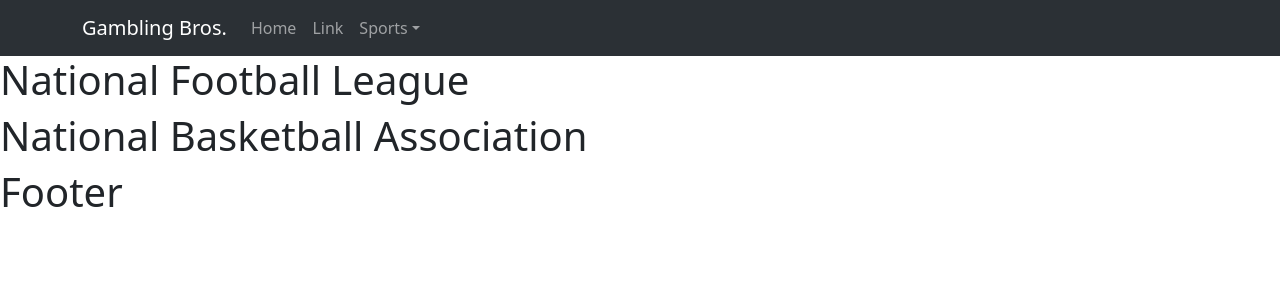
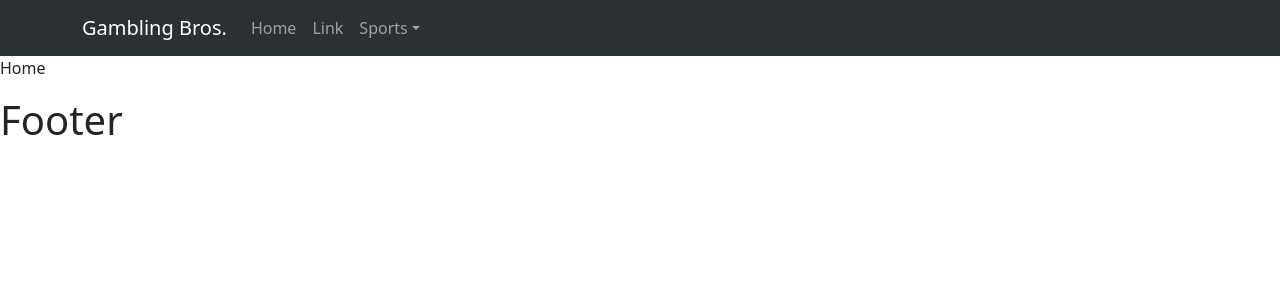
Before and after one commit to Sean-OConnor23/GamblingBros, a React (Vite) app: page / in a window 1280 px wide. Shown: the top 300 px of the page. Built offline with nearby package versions, Linux system fonts and the light colour scheme.

Commit message:
Finished setting up initial website structure

```diff
--- a/src/App.jsx
+++ b/src/App.jsx
@@ -1,18 +1,15 @@
 //import "./App.css";
-import { BrowserRouter } from 'react-router-dom';
-import NavigationBar from './components/NavigationBar'
-import Page from './components/Page'
+import NavigationBar from "./components/NavigationBar";
+import Page from "./components/Page";
+
 import 'bootstrap/dist/css/bootstrap.min.css';
 
 function App() {
   return (
-    <BrowserRouter>
-      <div>
-
-        <NavigationBar></NavigationBar>
-        <Page></Page>
-      </div>
-    </BrowserRouter>
+    <div>
+      <NavigationBar />
+      <Page />
+    </div>
   );
 }
 
--- /dev/null
+++ b/src/components/Bodies/Home.jsx
@@ -0,0 +1,7 @@
+export default function Home(){
+    return(
+        <div>
+            <p>Home</p>
+        </div>
+    );
+}
--- /dev/null
+++ b/src/components/Bodies/MLB.jsx
@@ -0,0 +1,3 @@
+export default function MLB(){
+    return(<h1>MLB</h1>);
+}
--- /dev/null
+++ b/src/components/Bodies/NBA.jsx
@@ -0,0 +1,3 @@
+export default function NBA(){
+    return(<h1>NBA</h1>);
+}
--- /dev/null
+++ b/src/components/Bodies/NFL.jsx
@@ -0,0 +1,3 @@
+export default function NFL(){
+    return(<h1>NFL</h1>);
+}
--- a/src/components/Body.jsx
+++ b/src/components/Body.jsx
@@ -1,18 +1,7 @@
+import MyRoutes from "./MyRoutes"
 
-
-const NFL = () => {
-    return(<div id="NFL"><h1>National Football League</h1></div>);
+export default function Body(){
+    return(
+        <MyRoutes />
+    );
 }
-
-const NBA = () => {
-    return(<div id="home"><h1>National Basketball Association</h1></div>);
-}
-
-const Body = () => {
-    return(<div>
-        <NFL></NFL>
-        <NBA></NBA>
-    </div>);
-};
-
-export default Body;
--- a/src/components/Main.jsx
+++ b/src/components/Main.jsx
@@ -4,8 +4,8 @@
 export default function Main(){
     return(
         <div>
-            <Body></Body>
-            <Footer></Footer>
+            <Body />
+            <Footer />
         </div>
     );
 }
--- /dev/null
+++ b/src/components/MyRoutes.jsx
@@ -0,0 +1,21 @@
+import Home from "./Bodies/Home"
+import NFL from "./Bodies/NFL"
+import NBA from "./Bodies/NBA"
+import MLB from "./Bodies/MLB"
+
+import { BrowserRouter, Routes, Route } from 'react-router-dom';
+
+
+export default function MyRoutes(){
+    return (
+    <BrowserRouter>
+        <Routes>
+            <Route index element={<Home />} />
+            <Route path="/Home" element={<Home />} />
+            <Route path="/NFL" element={<NFL />} />
+            <Route path="/NBA" element={<NBA />} />
+            <Route path="/MLB" element={<MLB />} />
+            <Route path="*" element={<p>Route Wrong</p>} />
+        </Routes>
+    </BrowserRouter>);
+}
--- a/src/components/NavigationBar.jsx
+++ b/src/components/NavigationBar.jsx
@@ -8,16 +8,16 @@
     <div>
         <Navbar expand="lg" className="bg-body-tertiary" data-bs-theme="dark">
         <Container>
-            <Navbar.Brand href="#home">Gambling Bros.</Navbar.Brand>
+            <Navbar.Brand href="Home">Gambling Bros.</Navbar.Brand>
             <Navbar.Toggle aria-controls="basic-navbar-nav" />
             <Navbar.Collapse id="basic-navbar-nav">
             <Nav className="me-auto">
-                <Nav.Link href="#home">Home</Nav.Link>
+                <Nav.Link href="Home">Home</Nav.Link>
                 <Nav.Link href="#link">Link</Nav.Link>
                 <NavDropdown title="Sports" id="basic-nav-dropdown">
-                <NavDropdown.Item href="#NFL">NFL</NavDropdown.Item>
-                <NavDropdown.Item href="#NBA">NBA</NavDropdown.Item>
-                <NavDropdown.Item href="#action/3.3">MLB</NavDropdown.Item>
+                <NavDropdown.Item href="NFL">NFL</NavDropdown.Item>
+                <NavDropdown.Item href="NBA">NBA</NavDropdown.Item>
+                <NavDropdown.Item href="MLB">MLB</NavDropdown.Item>
                 <NavDropdown.Divider />
                 <NavDropdown.Item href="#action/3.4">
                     Separated link
--- a/src/components/Page.jsx
+++ b/src/components/Page.jsx
@@ -3,7 +3,7 @@
 export default function Page(){
     return(
         <div>
-            <Main></Main>
+            <Main />
         </div>
     );
 }
```
Also changed, not shown: src/MyRoutes.jsx (deleted, +0 -14 lines).
